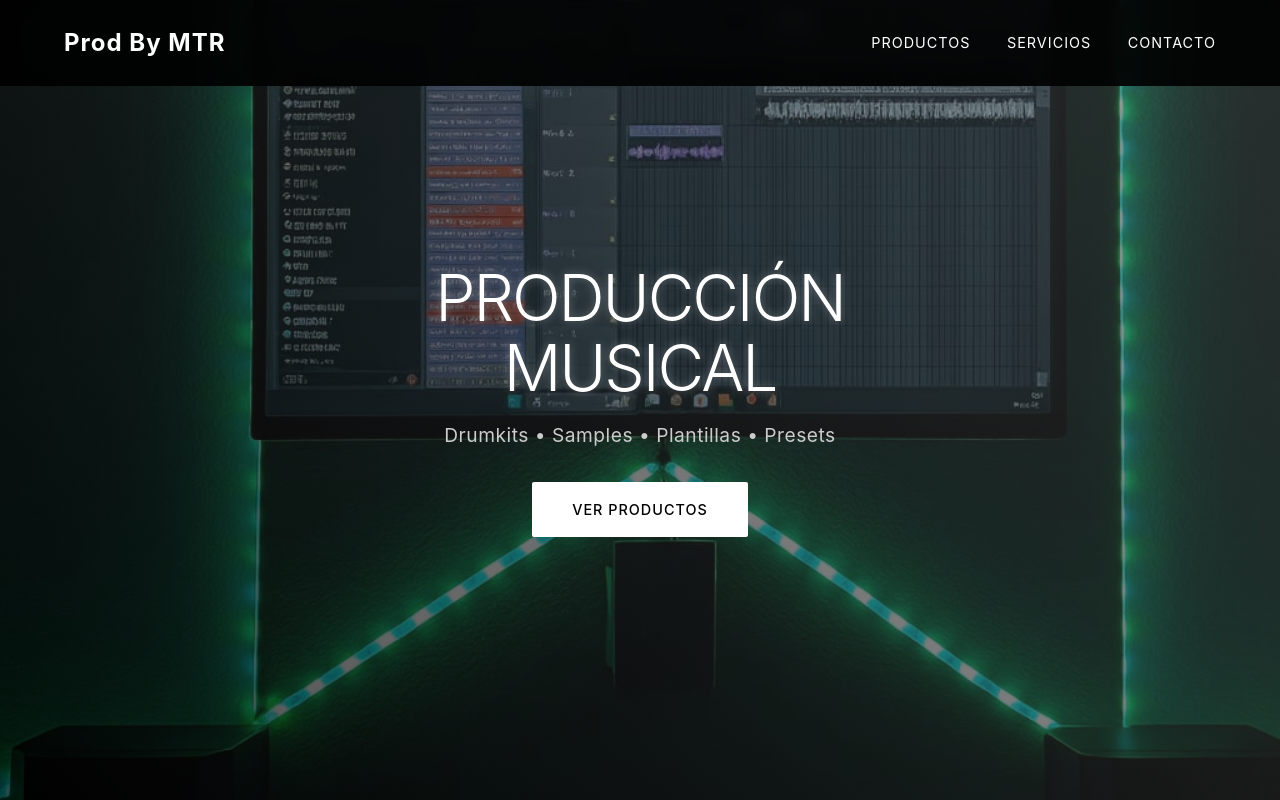
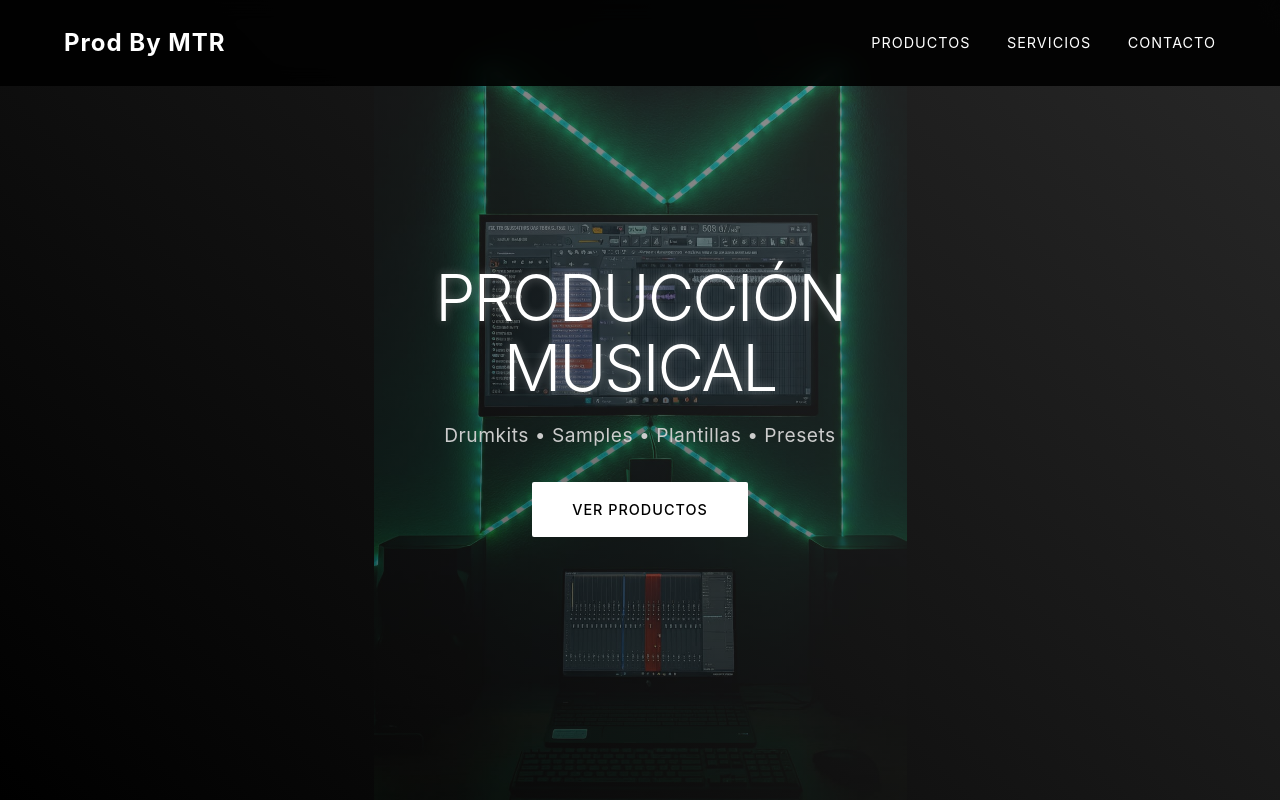
Before and after one commit to matirodas50-eng/prodby-MTR, a plain HTML site: page index.html in a window 1280 px wide. Shown: the top 800 px of the page. Drawn offline with Linux system fonts and the light colour scheme; a script that the page names is missing.

Commit message:
Update index.html

```diff
--- a/index.html
+++ b/index.html
@@ -62,9 +62,10 @@
             text-align: center;
             padding: 0 2rem;
             background: linear-gradient(45deg, rgba(0,0,0,0.7) 0%, rgba(80,80,80,0.5) 100%), url('background.jpeg');
-            background-size: cover;
-            background-position: center;
-            background-repeat: no-repeat;
+            background-size: contain; /* En lugar de cover - muestra toda la imagen */
+    background-position: center;
+    background-repeat: no-repeat;
+    background-color: #000;
         }
 
         .hero-content h1 {
```
